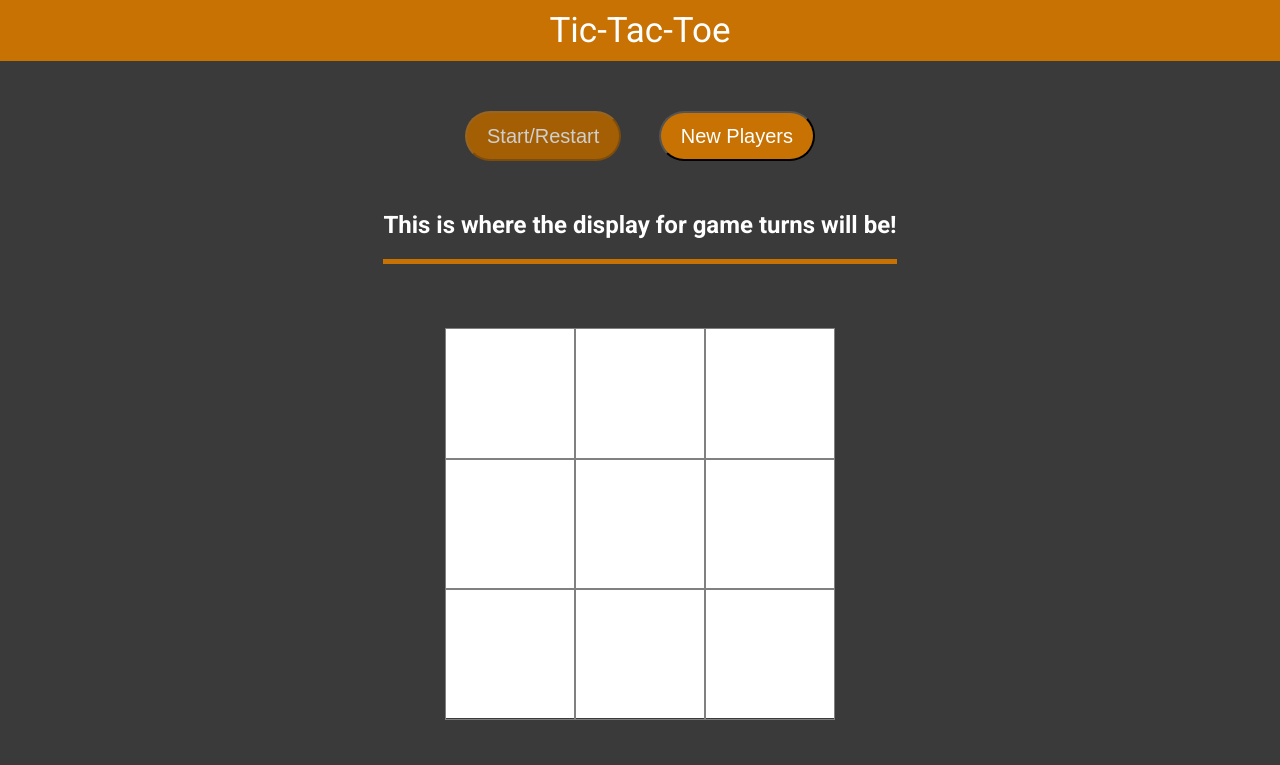
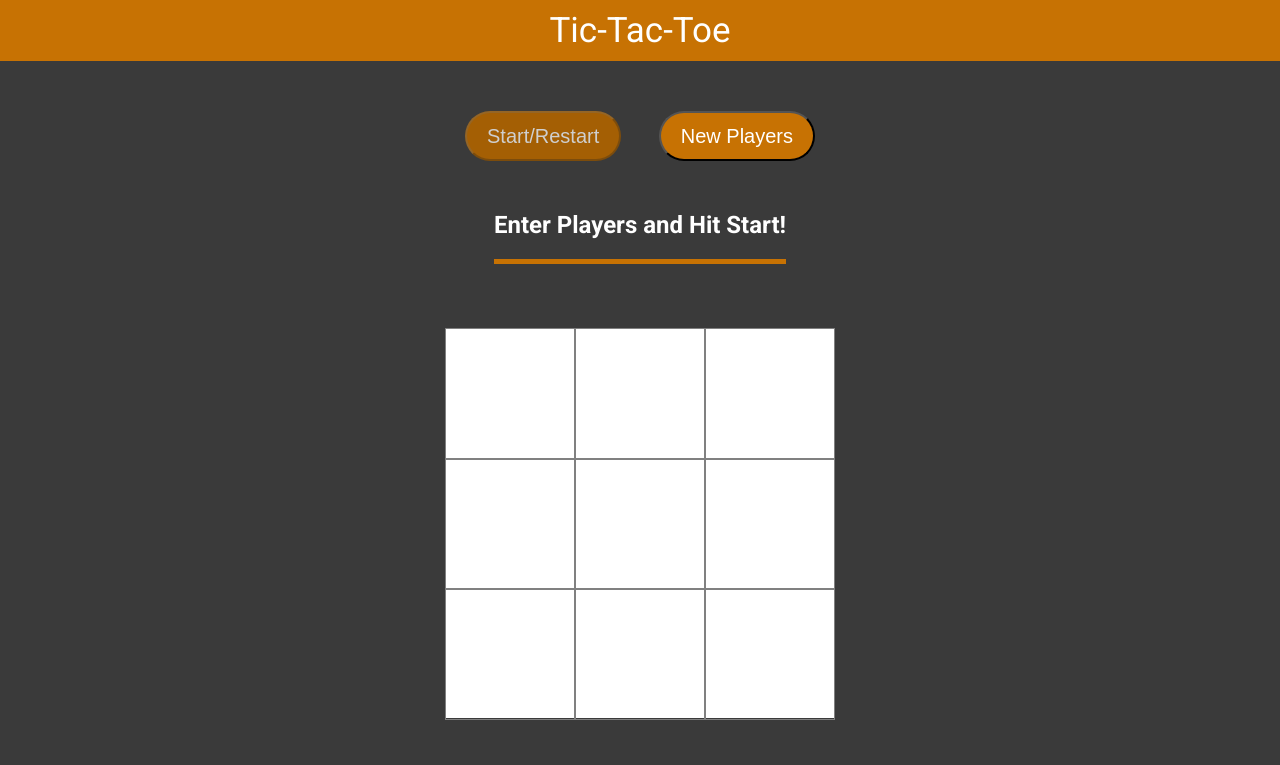
Before and after one commit to HamBird/Tic-Tac-Toe, a plain HTML site: page index.html in a window 1280 px wide. Shown: the top 765 px of the page. Drawn offline with Linux system fonts and the light colour scheme.

Commit message:
Changed Placeholder Text

```diff
--- a/index.html
+++ b/index.html
@@ -24,7 +24,7 @@
         <input type="button" value="New Players" onclick="openDialog()">
     </div>
     <div class="display">
-        <h2>This is where the display for game turns will be!</h2>
+        <h2>Enter Players and Hit Start!</h2>
     </div>
     <div class="board"></div>
     <div class="scoreboard">
--- a/script.js
+++ b/script.js
@@ -129,8 +129,6 @@ const gameFlow = (function () {
         return isWon;
     }
 
-    var isGameOver = true;
-
     // checks the gameboard to see if there are any more valid cells left over
     const checkTie = () => {
         const board = Gameboard.getGameboard();
```
